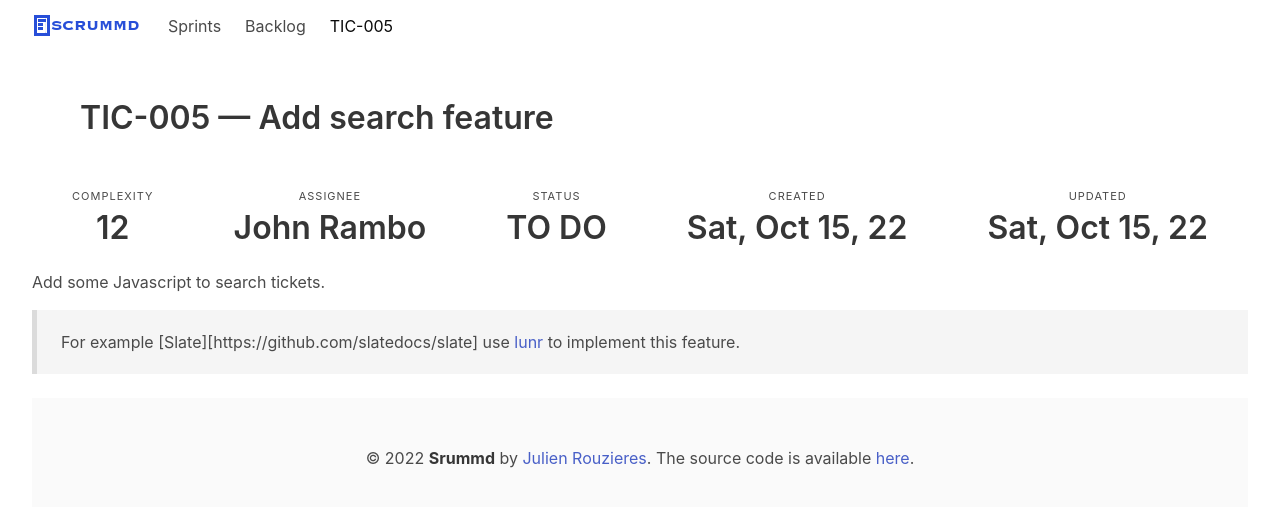
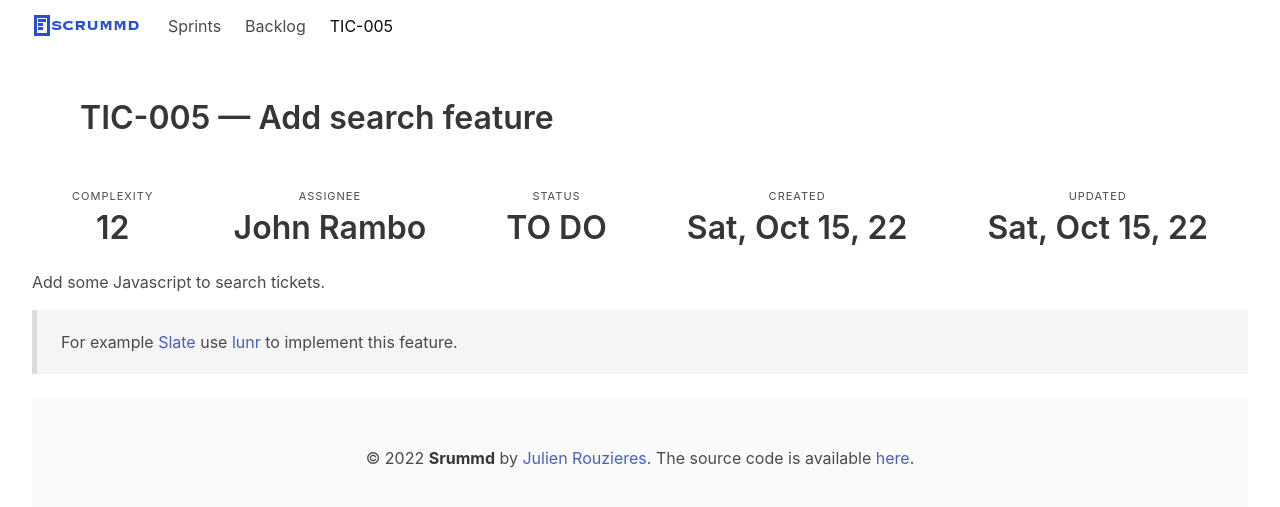
Before and after one commit to Lajule/scrummd, a Jekyll site: the page built from _tickets/TIC-005.md, in a window 1280 px wide. Shown: the top 507 px of the page. Built offline with Jekyll 4.4.1, drawn with Linux system fonts in a browser that asks for light colours.

Commit message:
Bad markdown syntax

```diff
--- a/_tickets/TIC-005.md
+++ b/_tickets/TIC-005.md
@@ -11,4 +11,4 @@ updated: 2022-10-15
 ---
 Add some Javascript to search tickets.
 
-> For example [Slate][https://github.com/slatedocs/slate] use [lunr](https://lunrjs.com/) to implement this feature.
+> For example [Slate](https://github.com/slatedocs/slate) use [lunr](https://lunrjs.com/) to implement this feature.
```
